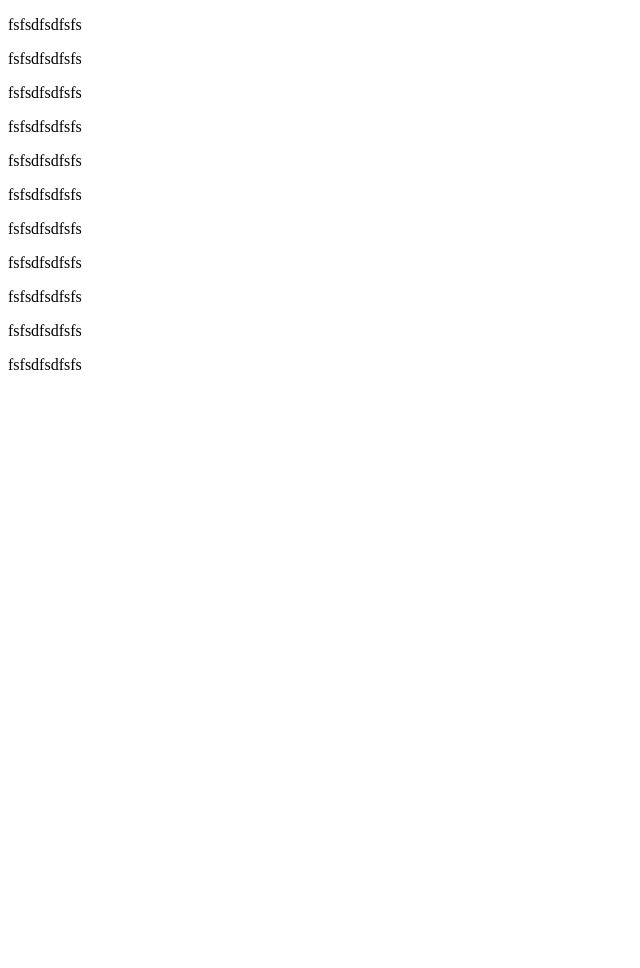
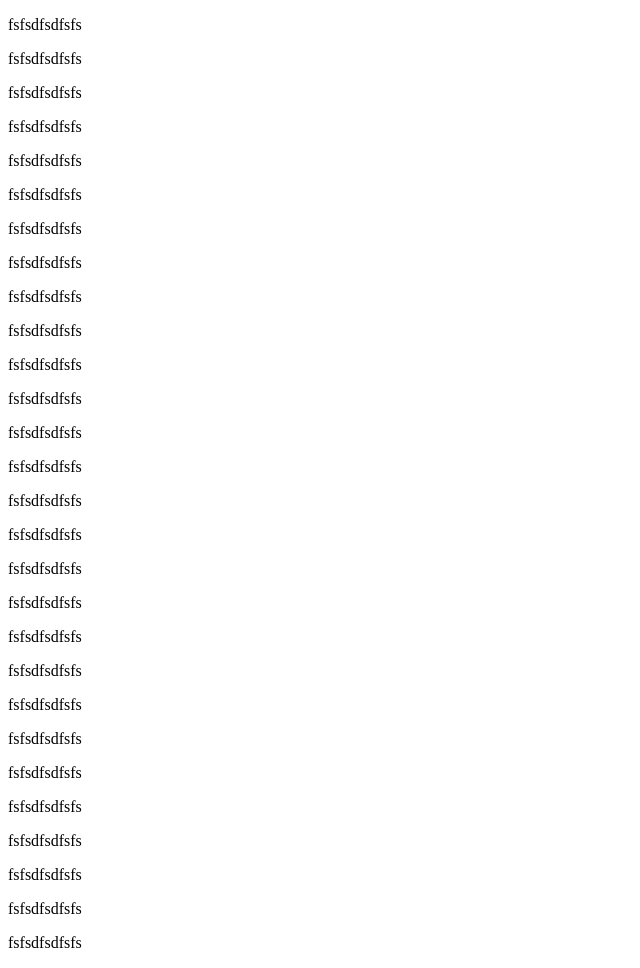
Before and after one commit to 0too/ex, a plain HTML site: page 2.html in a window 1280 px wide. Shown: the whole page, without its empty margins (0-640 px from the left). Before the commit the page ends 800 px from the top, so only its background shows below. Drawn offline with Linux system fonts and the light colour scheme.

Commit message:
adaugat multe

```diff
--- a/2.html
+++ b/2.html
@@ -17,5 +17,22 @@
     <p>fsfsdfsdfsfs</p>
     <p>fsfsdfsdfsfs</p>
     <p>fsfsdfsdfsfs</p>
+    <p>fsfsdfsdfsfs</p>
+    <p>fsfsdfsdfsfs</p>
+    <p>fsfsdfsdfsfs</p>
+    <p>fsfsdfsdfsfs</p>
+    <p>fsfsdfsdfsfs</p>
+    <p>fsfsdfsdfsfs</p>
+    <p>fsfsdfsdfsfs</p>
+    <p>fsfsdfsdfsfs</p>
+    <p>fsfsdfsdfsfs</p>
+    <p>fsfsdfsdfsfs</p>
+    <p>fsfsdfsdfsfs</p>
+    <p>fsfsdfsdfsfs</p>
+    <p>fsfsdfsdfsfs</p>
+    <p>fsfsdfsdfsfs</p>
+    <p>fsfsdfsdfsfs</p>
+    <p>fsfsdfsdfsfs</p>
+    <p>fsfsdfsdfsfs</p>
   </body>
 </html>
```
Also changed, not shown: index.html (+28 -0 lines).
